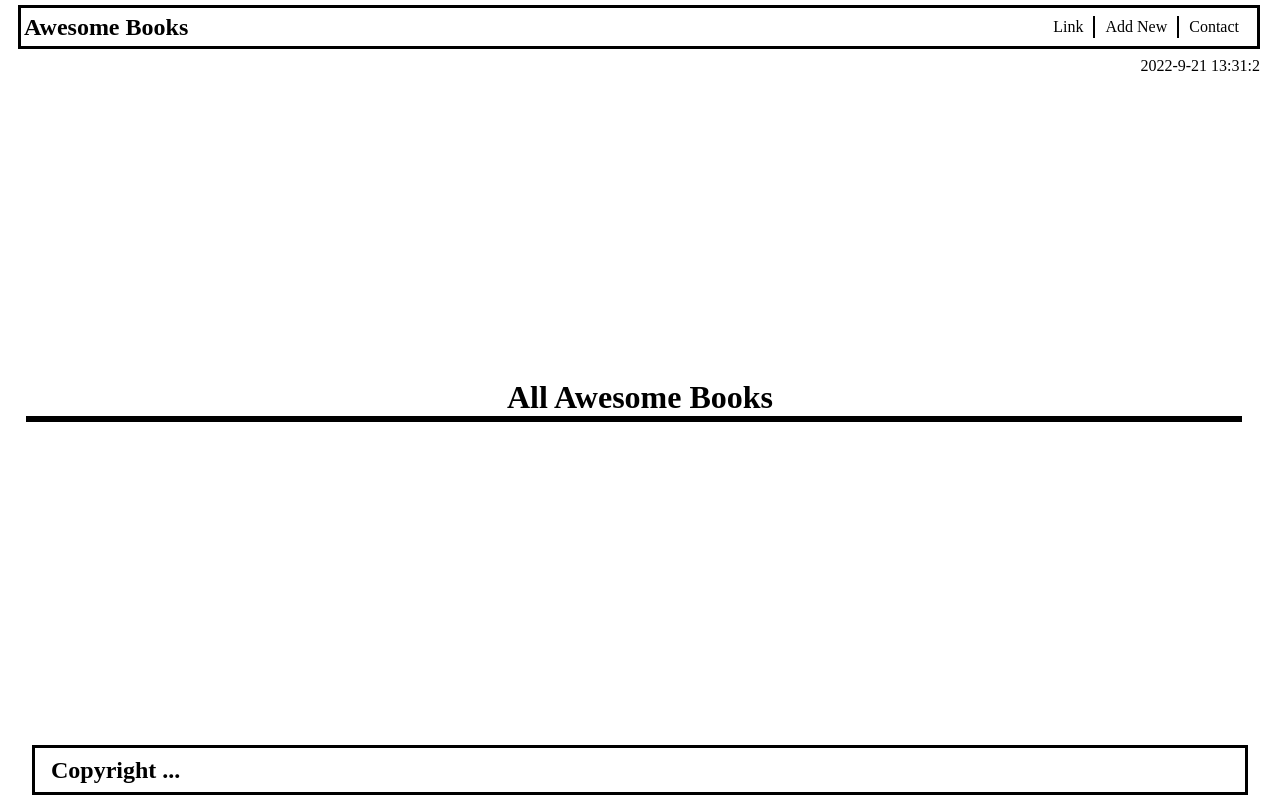
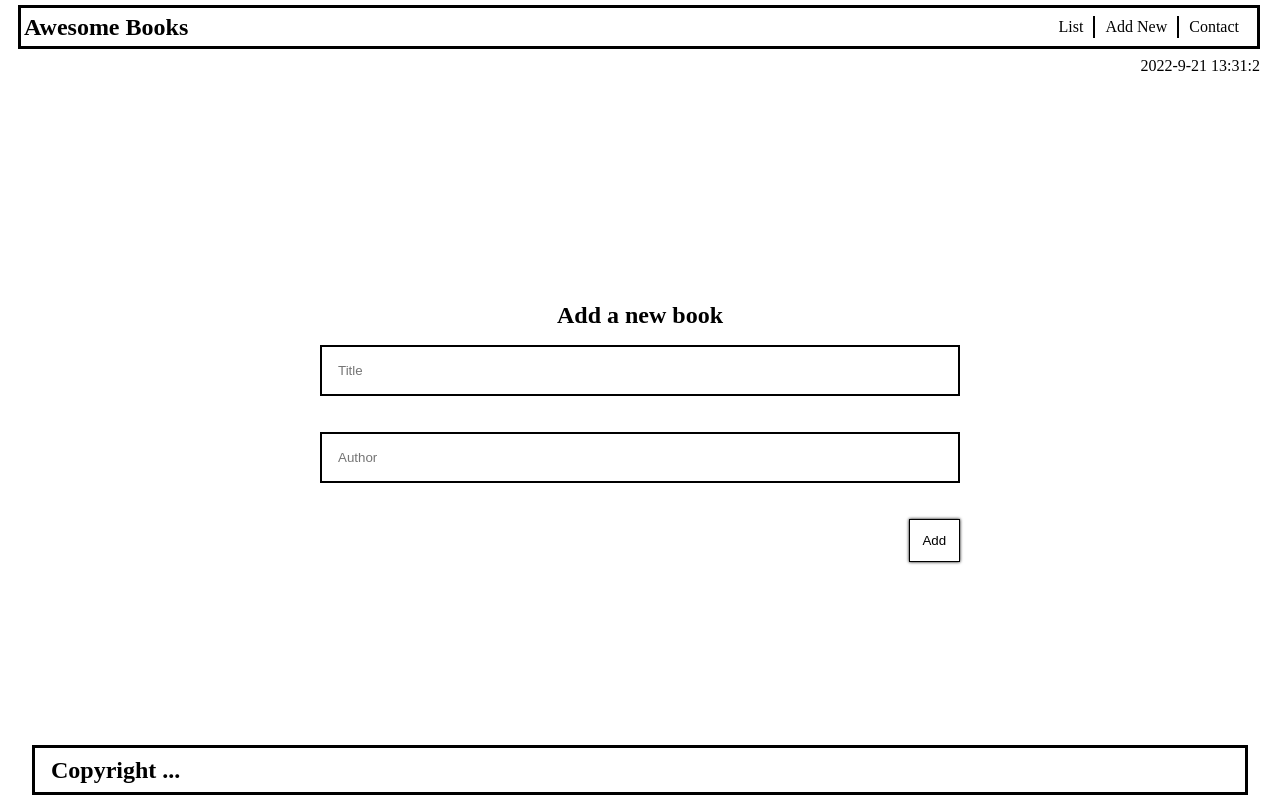
Before and after one commit to Okechukwu-muokwugwo/Awesome-books, a website: page index.html in a window 1280 px wide. Both pictures are taken after a click on the link "Add New". Drawn offline with Linux system fonts and the light colour scheme.

Commit message:
Add content to different pages

```diff
--- a/index.html
+++ b/index.html
@@ -12,7 +12,7 @@
         <nav class="nav-bar">
             <h2 class="home-link"><a href="#">Awesome Books</a></h2>
             <ul class="page-links">
-                <li class="nav-item" id="link"><a href="#" id='link-a'>Link </a></li>
+                <li class="nav-item" id="link"><a href="#" id='link-a'>List </a></li>
                 <li class="nav-item" id="add-new"><a href="#" id='add-new-a'>Add New </a></li>
                 <li class="nav-item" id="contact"><a href="#" id='contact-a'>Contact</a></li>
             </ul>
--- a/new.js
+++ b/new.js
@@ -65,4 +65,28 @@ document.addEventListener('DOMContentLoaded', () => {
   document.querySelector('.date').innerHTML = dateTime;
 });
 
-// Remove border when books container is empty
+const link = document.getElementById('link-a');
+const addNew = document.getElementById('add-new-a');
+const contact = document.getElementById('contact-a');
+
+const sectionBook = document.querySelector('.book-list-section');
+const addNewBook = document.getElementById('add-book-form');
+const sectionContact = document.querySelector('.contact-section');
+
+link.addEventListener('click', () => {
+  addNewBook.style.display = 'none';
+  sectionContact.style.display = 'none';
+  sectionBook.style.display = 'block';
+});
+
+addNew.addEventListener('click', () => {
+  sectionBook.style.display = 'none';
+  sectionContact.style.display = 'none';
+  addNewBook.style.display = 'flex';
+});
+
+contact.addEventListener('click', () => {
+  sectionBook.style.display = 'none';
+  addNewBook.style.display = 'none';
+  sectionContact.style.display = 'block';
+});
```
